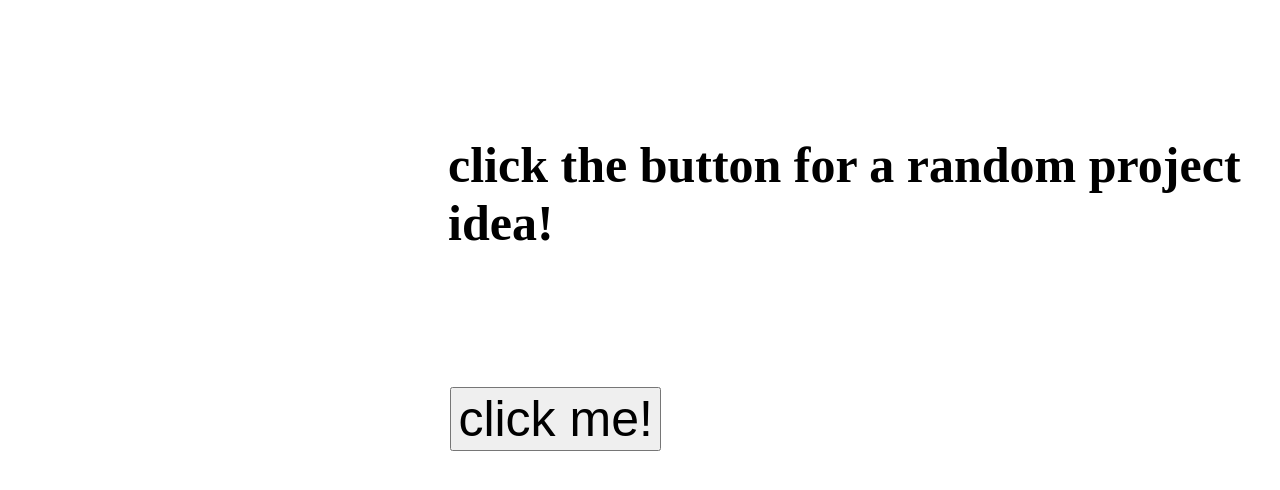
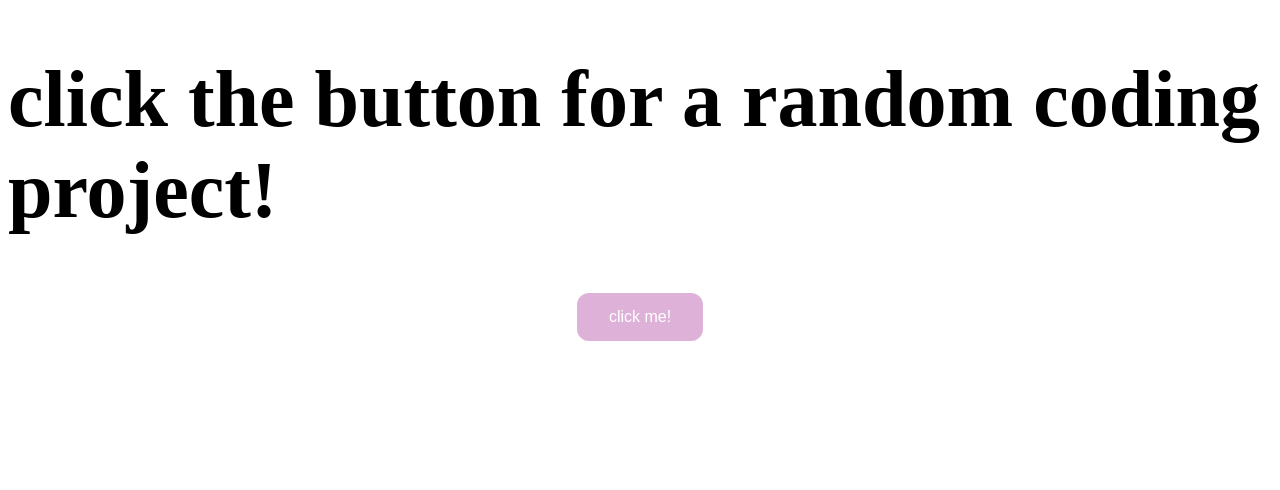
Before and after one commit to Sharvin-M/niftyWebsite, a plain HTML site: page index.html in a window 1280 px wide. Drawn offline with Linux system fonts and the light colour scheme.

Commit message:
api data will populate, need to finish styling and deploy

```diff
--- a/index.html
+++ b/index.html
@@ -5,8 +5,12 @@
     <link rel="stylesheet" type="text/css" href="style.css" />
     <title>Nifty Projects</title>
   </head>
-  <h1>click the button for a random project idea!</h1>
-  <button onclick="nifty()">click me!</button>
-  <script src="script.js" crossorigin= anonymous"></script>
-  <body></body>
+  <h1>click the button for a random coding project!</h1>
+  <script src="script.js" crossorigin=anonymous"></script>
+  <body>
+    <div class="container">
+    <button onclick="nifty()" class="fancyBtn"> click me! </button>
+    </div>
+    <div id="projects"></div>
+  </body>
 </html>
--- a/script.js
+++ b/script.js
@@ -1,17 +1,18 @@
-
-const apiURL = "https://5xuj7ap5ok.execute-api.us-west-1.amazonaws.com/prod/";
-
 function nifty() {
   var xhttp = new XMLHttpRequest();
   xhttp.onreadystatechange = function () {
     if (this.readyState == 4 && this.status == 200) {
       console.log(this.responseText);
+      const projectElement = document.getElementById("projects");
+      const project = document.createElement("p");
+      project.innerText = this.responseText;
+      projectElement.appendChild(project);
     }
   };
   xhttp.open(
     "GET",
     "https://5xuj7ap5ok.execute-api.us-west-1.amazonaws.com/prod/",
-    true,
+    true
   );
   xhttp.send();
 }
--- a/style.css
+++ b/style.css
@@ -1,15 +1,37 @@
-button {
-    position: relative;
-    margin-top: 30%;
-    left: 35%;
-    font-size: 50px;
+.container {
+    display: flex;
+align-items: center;
+justify-content: center;
+}
 
+.fancyBtn {
+  background-color: #deb1d8;
+  border: none;
+  color: white;
+  padding: 15px 32px;
+  text-align: center;
+  text-decoration: none;
+  display: inline-block;
+  font-size: 16px;
+  margin: 4px 2px;
+  cursor: pointer;
+  border-radius: 12px;
+  transition: background-color 0.3s ease;
+}
+
+.fancyBtn:hover {
+  background-color: #a04597;
 }
 
 h1 {
-    position: absolute;
-    margin-top: 10%;
-    left: 35%;
-    font-size: 50px;
-
+  font-size: 80px;
+  display: flex;
+align-items: center;
+justify-content: center;
 }
+p {
+  display: flex;
+  align-items: center;
+  justify-content: center;
+  font-size: 40px;
+}
```
Also changed, not shown: README.md, 1 other file.
